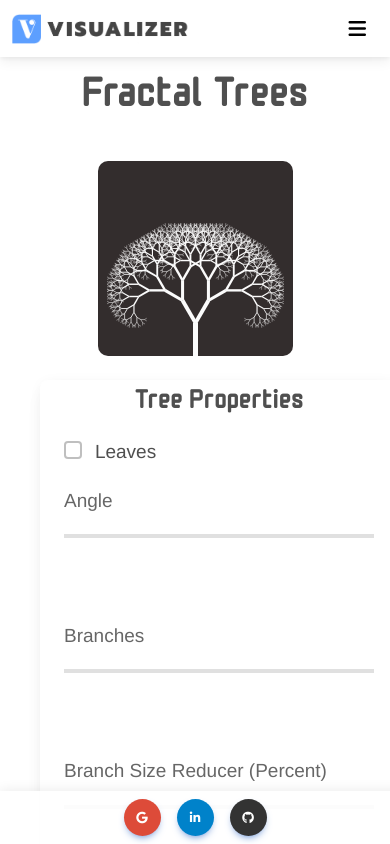
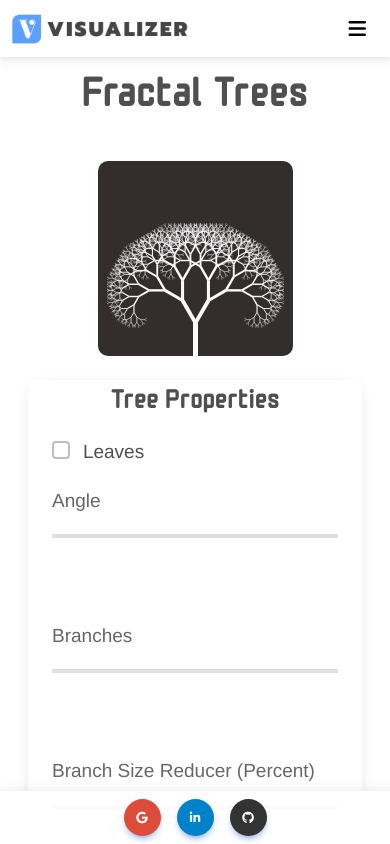
Before and after one commit to itaibenjy/Visualizer, a React (Create React App) app: page /Visualizer/fractaltree in a window 390 px wide. Shown: the top 844 px of the page. Built offline with nearby package versions, Linux system fonts and the light colour scheme.

Commit message:
"fixing mobile tree resposiveness"

```diff
--- a/src/pages/FractalTree.js
+++ b/src/pages/FractalTree.js
@@ -13,7 +13,8 @@
             <MDBContainer  className="d-flex justify-content-center mb-4">
                 <FractalCanvas {...canvasProps} className="mx-auto"/>
             </MDBContainer>
-            <MDBContainer  className="card mx-4">
+            <MDBContainer  className="d-flex justify-content-center mb-4">
+                <MDBContainer  className="card">
                     <MDBTypography tag='h6' style={{fontFamily: 'Monomania'}} className='display-6 text-center'>Tree Properties</MDBTypography>
                     <MDBContainer  className="my-3">
                         <MDBCheckbox label="Leaves" checked={treeProps.isLeafs} onChange={() => treeProps.setIsLeafs(!treeProps.isLeafs)}/>
@@ -61,5 +62,6 @@
                 </MDBContainer>
             </MDBContainer>
         </MDBContainer>
+    </MDBContainer>
     );
 }
```
Lines whose indentation alone changed are shown as unchanged.
